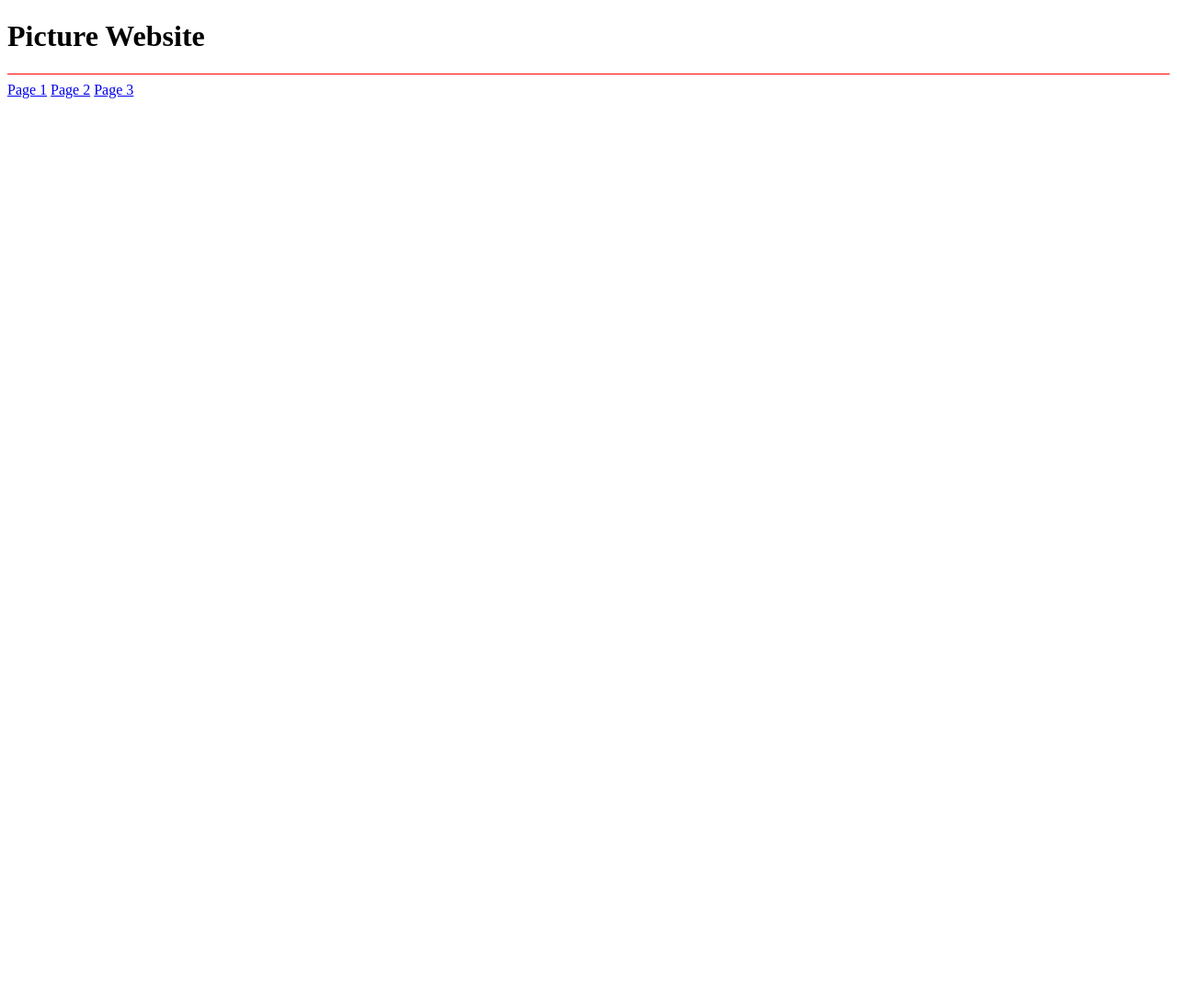
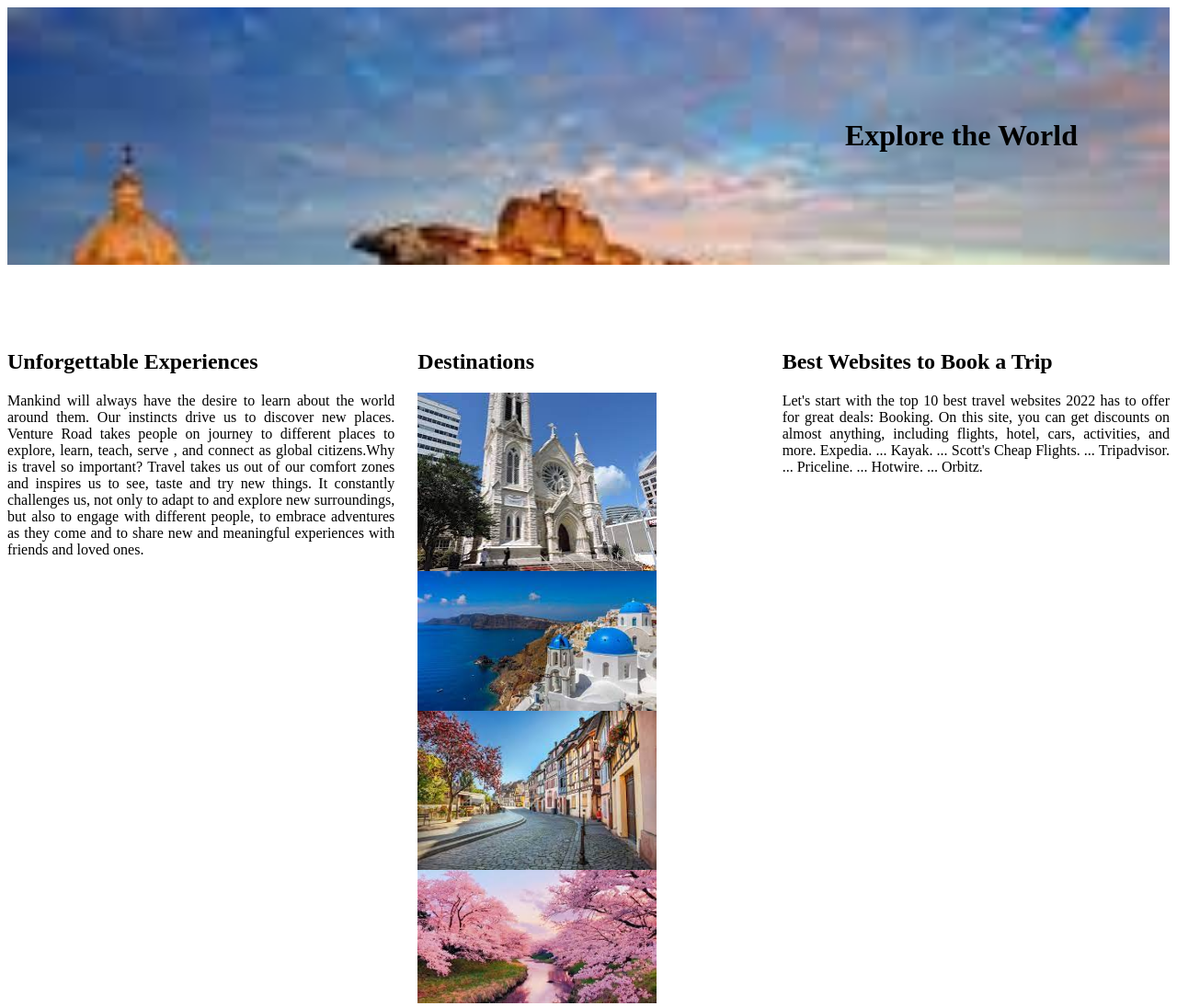
Before and after one commit to bjbuttfly/aboutme, a plain HTML site: page index.html in a window 1280 px wide. Shown: the top 1094 px of the page at 92% size. Before the commit the page ends 800 px from the top, so only its background shows below. Drawn offline with Linux system fonts and the light colour scheme.

Commit message:
site update images

```diff
--- a/index.html
+++ b/index.html
@@ -4,16 +4,63 @@
 
 <head>
 
-<title>Main age</title>
+<title>Explorer</title>
+<link href="style.css" rel="stylesheet">
+
 
 </head>
 
 
-
 <body>
 
+   <header class="background">
+   <div class="container">
+	<h1 back> Explore the World</h1>
+   </div>
+   </header>
 
-	<h1> Picture Website</h1>
+
+	<bt></bt>
+	<br></br>
+	<br></br>
+
+
+
+
+		<div class="column-left">
+		<h2>Unforgettable Experiences</h2>
+
+
+
+		<p> Mankind will always have the desire to learn about the world around them.  Our instincts drive us to discover new places.  Venture Road takes people on journey to different places to explore, learn, teach, serve , and connect as global citizens.Why is travel so important?
+		Travel takes us out of our comfort zones and inspires us to see, taste and try new things. It constantly challenges us, not only to adapt to and explore new surroundings, but also to engage with different people, to embrace adventures as they come and to share new and meaningful experiences with friends and loved ones.</p>
+		</div>
+
+
+	    <div class="column-center">
+	    <h2>Destinations</h2>
+	    <img  src="images/Cathedral.jpeg" alt="Cathedral">
+	    <img src="images/Greece.jpeg" alt="Greece">
+	    <img src="images/French.jpeg"  alt="French">
+	    <img src="images/Cherry.jpeg" alt="Cherry">
+	    <p></p>
+		</div>
+	    <div class="column-right">
+	    <h2> Best Websites to Book a Trip</h2>
+	    <p>Let's start with the top 10 best travel websites 2022 has to offer for great deals:
+			Booking. On this site, you can get discounts on almost anything, including flights, hotel, cars, activities, and more.
+			Expedia. ...
+			Kayak. ...
+			Scott's Cheap Flights. ...
+			Tripadvisor. ...
+			Priceline. ...
+			Hotwire. ...
+			Orbitz.</p>
+	    </div>
+
+</body>
+
+
 
 <hr size="1" color="red">
 	<a href="page1.html">Page 1</a>
--- a/style.css
+++ b/style.css
@@ -0,0 +1,41 @@
+body{
+
+
+}
+.background{
+	padding: 100px;
+	text-align: right;
+	background-image: url("images/b.jpeg");
+	background-size: cover;
+	font-size: initial;
+	font-style: normal;
+}
+
+
+
+.column-left{
+	float:left;
+	width: 33.333%;
+	text-align: justify;
+	padding-right: 25px;
+}
+.column-center{
+	display: inline-block;
+	width: 29.333%;
+
+
+
+}
+.column-right{
+	float: right;
+	width: 33.333%;
+	text-align: justify;
+	padding-left: 3px;
+}
+img{
+	display:block;
+	width: 70%;
+}
+
+
+}
```
Also changed, not shown: images/Cathedral.jpeg (added), images/Cherry.jpeg (added), images/England.jpeg (added), images/French.jpeg (added), images/Greece.jpeg (added), images/Mountain.jpeg (added), images/Ocean.jpeg (added), images/Rome.jpg (added), images/b.jpeg (added), images/background.jpeg (added), images/background.jpg (added).
